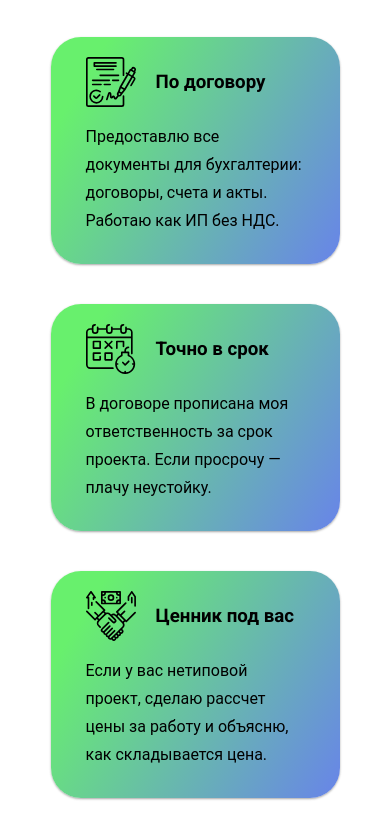
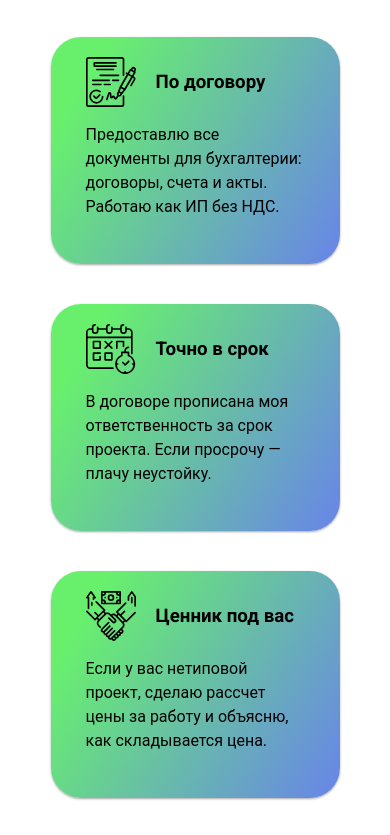
Before and after one commit to kaidarka/portfolio_di, a plain HTML site: page index.html in a window 390 px wide. Shown: the part 845-1680 px from the top of the page. Drawn offline with Linux system fonts and the light colour scheme; a web font is replaced by a local one.

Commit message:
Адаптив ДО моих работ 2

```diff
--- a/sass/_advantages.sass
+++ b/sass/_advantages.sass
@@ -51,3 +51,6 @@
             justify-content: space-around
         &__title
             text-align: center
+        &-block
+            &__description
+                line-height: 24px
```
Also changed, not shown: css/style.css, 1 other file.
